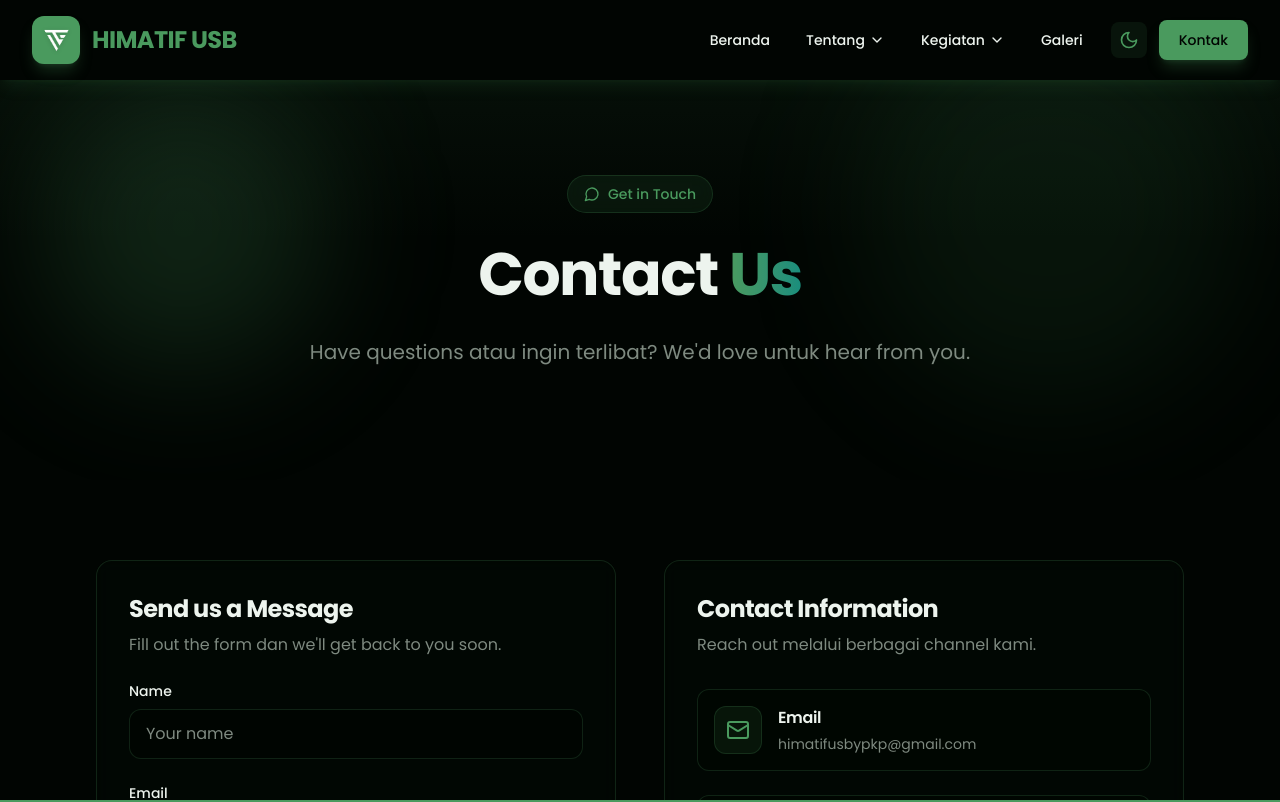
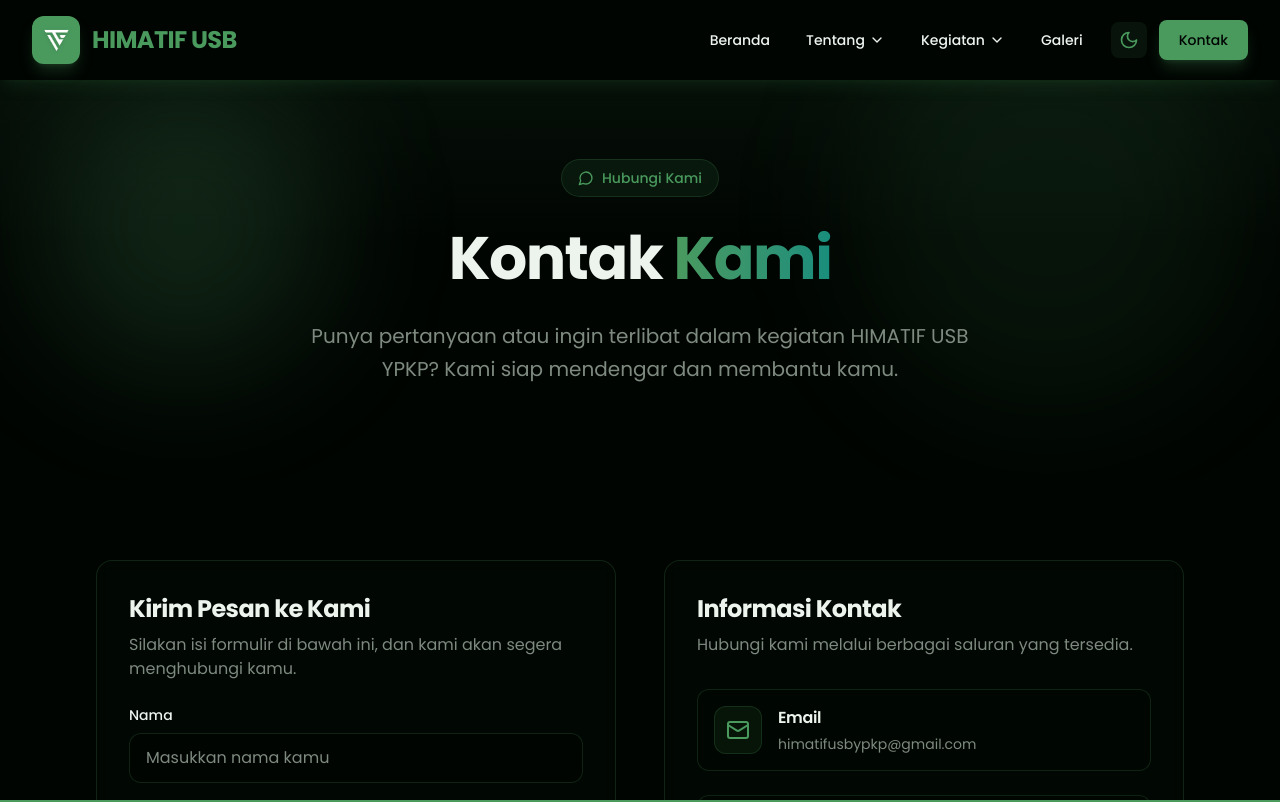
Before and after one commit to Ahmsdkiii/himatif-usb, a Next.js app: page /contact in a window 1280 px wide. Shown: the top 802 px of the page. Built offline with nearby package versions, Linux system fonts and the light colour scheme.

Commit message:
fix: adjust content contact

```diff
--- a/components/contact-form.tsx
+++ b/components/contact-form.tsx
@@ -13,7 +13,7 @@ export default function ContactForm() {
   })
 
   const handleSubmit = () => {
-    console.log('Form submitted:', formData)
+    console.log('Form dikirim:', formData)
   }
 
   const handleChange = (e: React.ChangeEvent<HTMLInputElement | HTMLTextAreaElement>) => {
@@ -30,13 +30,20 @@ export default function ContactForm() {
       transition={{ delay: 0.2 }}
       className="bg-card/40 backdrop-blur-sm border border-primary/20 rounded-2xl p-8 transition-colors duration-300"
     >
-      <h2 className="text-2xl font-bold text-foreground mb-2 transition-colors duration-300">Send us a Message</h2>
-      <p className="text-muted-foreground mb-6 transition-colors duration-300">Fill out the form dan we'll get back to you soon.</p>
+      <h2 className="text-2xl font-bold text-foreground mb-2 transition-colors duration-300">
+        Kirim Pesan ke Kami
+      </h2>
+      <p className="text-muted-foreground mb-6 transition-colors duration-300">
+        Silakan isi formulir di bawah ini, dan kami akan segera menghubungi kamu.
+      </p>
 
       <div className="space-y-6">
         <div>
-          <label htmlFor="name" className="block text-sm font-medium text-foreground mb-2 transition-colors duration-300">
-            Name
+          <label
+            htmlFor="name"
+            className="block text-sm font-medium text-foreground mb-2 transition-colors duration-300"
+          >
+            Nama
           </label>
           <input
             type="text"
@@ -45,12 +52,15 @@ export default function ContactForm() {
             value={formData.name}
             onChange={handleChange}
             className="w-full px-4 py-3 bg-background/60 border border-primary/20 rounded-xl text-foreground placeholder-muted-foreground focus:outline-none focus:border-primary/40 focus:ring-2 focus:ring-primary/20 transition-all duration-300"
-            placeholder="Your name"
+            placeholder="Masukkan nama kamu"
           />
         </div>
 
         <div>
-          <label htmlFor="email" className="block text-sm font-medium text-foreground mb-2 transition-colors duration-300">
+          <label
+            htmlFor="email"
+            className="block text-sm font-medium text-foreground mb-2 transition-colors duration-300"
+          >
             Email
           </label>
           <input
@@ -60,13 +70,16 @@ export default function ContactForm() {
             value={formData.email}
             onChange={handleChange}
             className="w-full px-4 py-3 bg-background/60 border border-primary/20 rounded-xl text-foreground placeholder-muted-foreground focus:outline-none focus:border-primary/40 focus:ring-2 focus:ring-primary/20 transition-all duration-300"
-            placeholder="your.email@example.com"
+            placeholder="contoh@email.com"
           />
         </div>
 
         <div>
-          <label htmlFor="subject" className="block text-sm font-medium text-foreground mb-2 transition-colors duration-300">
-            Subject
+          <label
+            htmlFor="subject"
+            className="block text-sm font-medium text-foreground mb-2 transition-colors duration-300"
+          >
+            Subjek
           </label>
           <input
             type="text"
@@ -75,13 +88,16 @@ export default function ContactForm() {
             value={formData.subject}
             onChange={handleChange}
             className="w-full px-4 py-3 bg-background/60 border border-primary/20 rounded-xl text-foreground placeholder-muted-foreground focus:outline-none focus:border-primary/40 focus:ring-2 focus:ring-primary/20 transition-all duration-300"
-            placeholder="What's this about?"
+            placeholder="Pesan ini tentang apa?"
           />
         </div>
 
         <div>
-          <label htmlFor="message" className="block text-sm font-medium text-foreground mb-2 transition-colors duration-300">
-            Message
+          <label
+            htmlFor="message"
+            className="block text-sm font-medium text-foreground mb-2 transition-colors duration-300"
+          >
+            Pesan
           </label>
           <textarea
             id="message"
@@ -90,7 +106,7 @@ export default function ContactForm() {
             onChange={handleChange}
             rows={6}
             className="w-full px-4 py-3 bg-background/60 border border-primary/20 rounded-xl text-foreground placeholder-muted-foreground focus:outline-none focus:border-primary/40 focus:ring-2 focus:ring-primary/20 transition-all duration-300 resize-none"
-            placeholder="Tell us more..."
+            placeholder="Tulis pesan kamu di sini..."
           />
         </div>
 
@@ -101,7 +117,7 @@ export default function ContactForm() {
           className="w-full px-6 py-4 bg-primary hover:bg-primary/90 text-primary-foreground font-semibold rounded-xl transition-all duration-300 shadow-lg shadow-primary/30 hover:shadow-primary/40 flex items-center justify-center gap-2"
         >
           <Send size={20} />
-          <span>Send Message</span>
+          <span>Kirim Pesan</span>
         </motion.button>
       </div>
     </motion.div>
--- a/components/contact-hero.tsx
+++ b/components/contact-hero.tsx
@@ -25,7 +25,7 @@ export default function ContactHero() {
           className="inline-flex items-center gap-2 px-4 py-2 bg-primary/10 border border-primary/20 rounded-full text-primary text-sm font-medium backdrop-blur-sm mb-6"
         >
           <MessageCircle className="w-4 h-4" />
-          <span>Get in Touch</span>
+          <span>Hubungi Kami</span>
         </motion.div>
 
         <motion.h1
@@ -34,7 +34,7 @@ export default function ContactHero() {
           transition={{ delay: 0.3 }}
           className="text-4xl md:text-5xl lg:text-6xl font-bold text-foreground mb-6 leading-tight"
         >
-          Contact <span className="text-transparent bg-clip-text bg-linear-to-r from-primary to-accent">Us</span>
+          Kontak <span className="text-transparent bg-clip-text bg-linear-to-r from-primary to-accent">Kami</span>
         </motion.h1>
 
         <motion.p
@@ -43,10 +43,9 @@ export default function ContactHero() {
           transition={{ delay: 0.4 }}
           className="text-lg md:text-xl text-muted-foreground max-w-2xl mx-auto leading-relaxed"
         >
-          Have questions atau ingin terlibat? We'd love untuk hear from you.
+          Punya pertanyaan atau ingin terlibat dalam kegiatan HIMATIF USB YPKP? Kami siap mendengar dan membantu kamu.
         </motion.p>
       </motion.div>
-
     </section>
   )
 }
--- a/components/contact-info.tsx
+++ b/components/contact-info.tsx
@@ -2,6 +2,7 @@
 
 import { motion } from 'framer-motion'
 import { Mail, Phone, MapPin, Clock } from 'lucide-react'
+import { FaFacebookF, FaTwitter, FaInstagram, FaLinkedinIn } from 'react-icons/fa'
 
 export default function ContactInfo() {
   const contactDetails = [
@@ -13,21 +14,44 @@ export default function ContactInfo() {
     },
     {
       icon: Phone,
-      title: 'Phone',
+      title: 'Telepon',
       content: '+62 22 020 950',
       link: 'tel:+6222022950',
     },
     {
       icon: MapPin,
-      title: 'Office Location',
+      title: 'Lokasi Sekretariat',
       content: 'Jl. Khp Hasan Mustopa No.68, Cikutra, Kec. Cibeunying Kidul, Kota Bandung, Jawa Barat 40124',
       link: null,
     },
     {
       icon: Clock,
-      title: 'Office Hours',
-      content: 'Monday - Friday\n9:00 AM - 5:00 PM',
+      title: 'Jam Operasional',
+      content: 'Senin - Jumat\n09:00 - 17:00 WIB',
       link: null,
+    },
+  ]
+
+  const socialMedia = [
+    {
+      name: 'Facebook',
+      icon: FaFacebookF,
+      href: '#',
+    },
+    {
+      name: 'Twitter',
+      icon: FaTwitter,
+      href: '#',
+    },
+    {
+      name: 'Instagram',
+      icon: FaInstagram,
+      href: '#',
+    },
+    {
+      name: 'LinkedIn',
+      icon: FaLinkedinIn,
+      href: '#',
     },
   ]
 
@@ -53,23 +77,18 @@ export default function ContactInfo() {
       className="space-y-6"
     >
       <div className="bg-card/40 backdrop-blur-sm border border-primary/20 rounded-2xl p-8 transition-colors duration-300">
-        <h2 className="text-2xl font-bold text-foreground mb-2 transition-colors duration-300">Contact Information</h2>
-        <p className="text-muted-foreground mb-8 transition-colors duration-300">Reach out melalui berbagai channel kami.</p>
+        <h2 className="text-2xl font-bold text-foreground mb-2 transition-colors duration-300">
+          Informasi Kontak
+        </h2>
+        <p className="text-muted-foreground mb-8 transition-colors duration-300">
+          Hubungi kami melalui berbagai saluran yang tersedia.
+        </p>
 
-        <motion.div
-          variants={containerVariants}
-          initial="hidden"
-          animate="visible"
-          className="space-y-6"
-        >
+        <motion.div variants={containerVariants} initial="hidden" animate="visible" className="space-y-6">
           {contactDetails.map((detail, index) => {
             const Icon = detail.icon
             return (
-              <motion.div
-                key={index}
-                variants={itemVariants}
-                className="group"
-              >
+              <motion.div key={index} variants={itemVariants} className="group">
                 {detail.link ? (
                   <a
                     href={detail.link}
@@ -79,8 +98,12 @@ export default function ContactInfo() {
                       <Icon size={24} />
                     </div>
                     <div>
-                      <h3 className="font-semibold text-foreground mb-1 transition-colors duration-300">{detail.title}</h3>
-                      <p className="text-muted-foreground text-sm whitespace-pre-line transition-colors duration-300">{detail.content}</p>
+                      <h3 className="font-semibold text-foreground mb-1 transition-colors duration-300">
+                        {detail.title}
+                      </h3>
+                      <p className="text-muted-foreground text-sm whitespace-pre-line transition-colors duration-300">
+                        {detail.content}
+                      </p>
                     </div>
                   </a>
                 ) : (
@@ -89,8 +112,12 @@ export default function ContactInfo() {
                       <Icon size={24} />
                     </div>
                     <div>
-                      <h3 className="font-semibold text-foreground mb-1 transition-colors duration-300">{detail.title}</h3>
-                      <p className="text-muted-foreground text-sm whitespace-pre-line transition-colors duration-300">{detail.content}</p>
+                      <h3 className="font-semibold text-foreground mb-1 transition-colors duration-300">
+                        {detail.title}
+                      </h3>
+                      <p className="text-muted-foreground text-sm whitespace-pre-line transition-colors duration-300">
+                        {detail.content}
+                      </p>
                     </div>
                   </div>
                 )}
@@ -106,19 +133,31 @@ export default function ContactInfo() {
         transition={{ delay: 0.5 }}
         className="bg-card/40 backdrop-blur-sm border border-primary/20 rounded-2xl p-8 text-center transition-colors duration-300"
       >
-        <h3 className="text-lg font-bold text-foreground mb-3 transition-colors duration-300">Follow Us</h3>
-        <p className="text-muted-foreground mb-6 transition-colors duration-300">Stay connected pada social media kami untuk latest updates.</p>
+        <h3 className="text-lg font-bold text-foreground mb-3 transition-colors duration-300">
+          Ikuti Kami
+        </h3>
+        <p className="text-muted-foreground mb-6 transition-colors duration-300">
+          Tetap terhubung lewat media sosial kami untuk mendapatkan informasi terbaru.
+        </p>
+
         <div className="flex justify-center gap-4">
-          {['Facebook', 'Twitter', 'Instagram', 'LinkedIn'].map((platform) => (
-            <motion.button
-              key={platform}
-              whileHover={{ scale: 1.1, y: -2 }}
-              whileTap={{ scale: 0.95 }}
-              className="w-12 h-12 rounded-xl bg-primary/10 border border-primary/20 text-primary hover:bg-primary/20 hover:border-primary/40 transition-all duration-300 flex items-center justify-center font-semibold text-xs"
-            >
-              {platform[0]}
-            </motion.button>
-          ))}
+          {socialMedia.map((item) => {
+            const Icon = item.icon
+            return (
+              <motion.a
+                key={item.name}
+                href={item.href}
+                target="_blank"
+                rel="noreferrer"
+                whileHover={{ scale: 1.1, y: -2 }}
+                whileTap={{ scale: 0.95 }}
+                className="w-12 h-12 rounded-xl bg-primary/10 border border-primary/20 text-primary hover:bg-primary/20 hover:border-primary/40 transition-all duration-300 flex items-center justify-center"
+                aria-label={item.name}
+              >
+                <Icon size={18} />
+              </motion.a>
+            )
+          })}
         </div>
       </motion.div>
     </motion.div>
--- a/package.json
+++ b/package.json
@@ -53,6 +53,7 @@
     "react-day-picker": "9.8.0",
     "react-dom": "^18.3.1",
     "react-hook-form": "^7.60.0",
+    "react-icons": "^5.5.0",
     "react-resizable-panels": "^2.1.7",
     "recharts": "2.15.4",
     "sonner": "^1.7.4",
```
Also changed, not shown: 1 other file (tests, documents, lock files or other folders).
